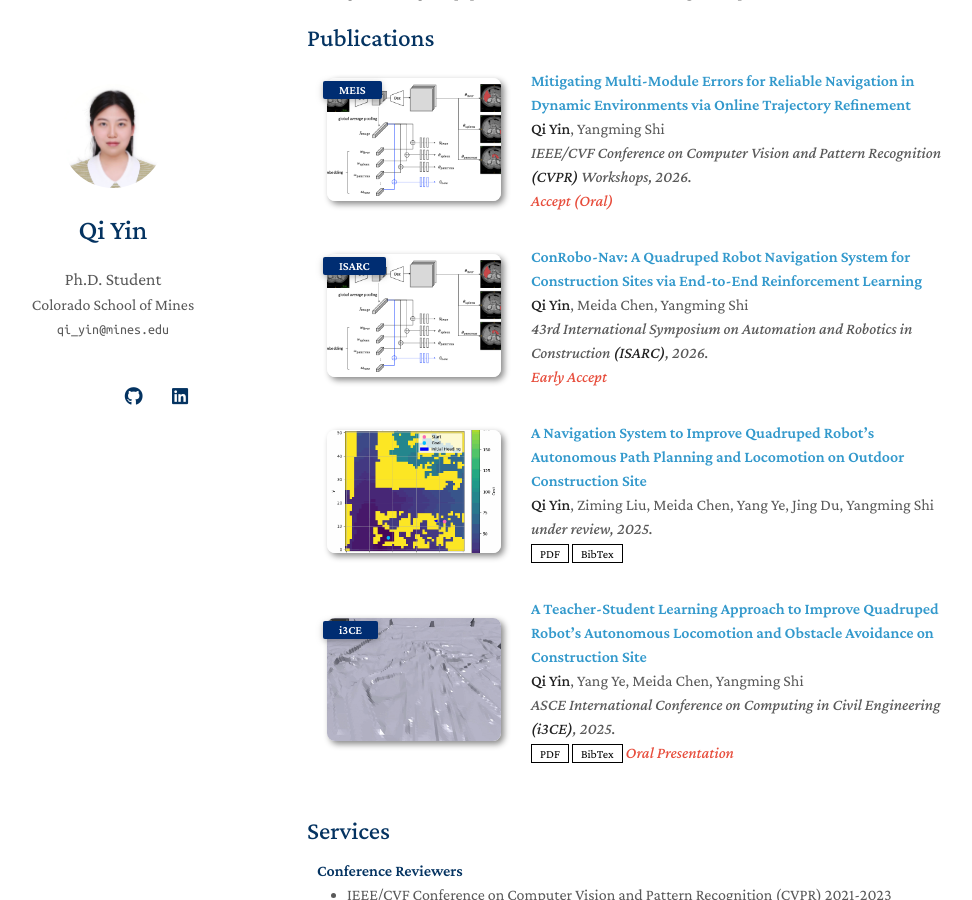
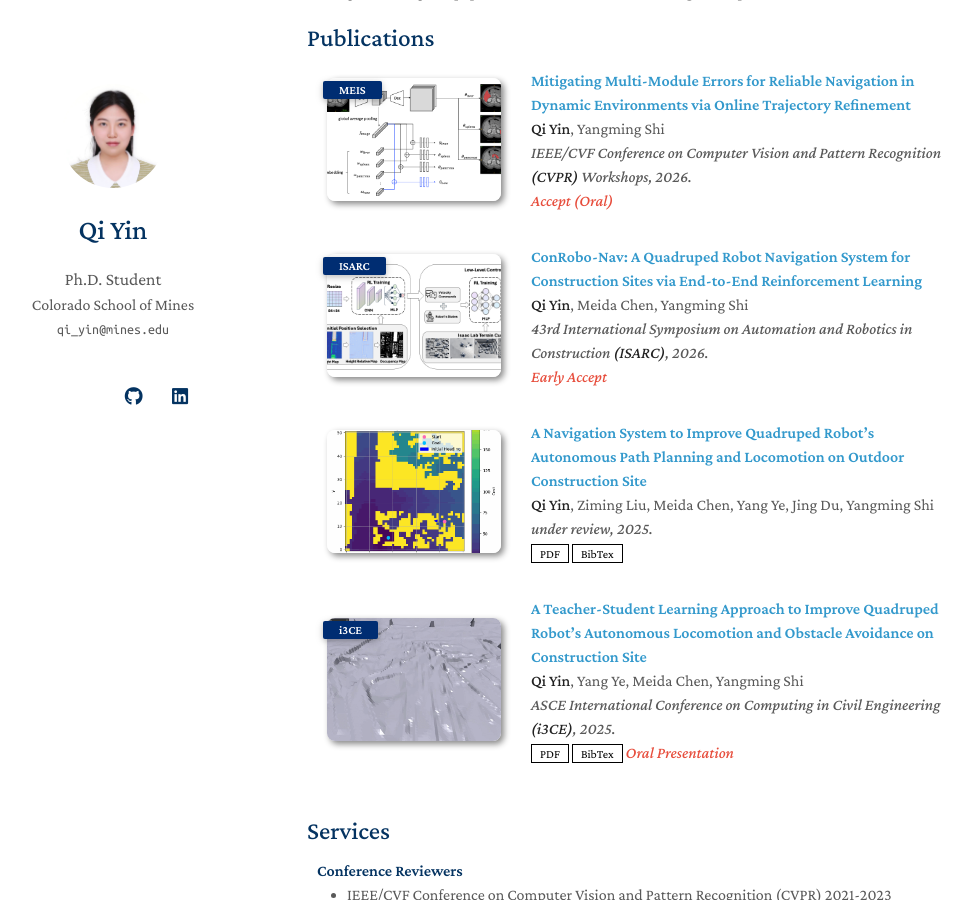
Before and after one commit to Qiii04/Qiyin.github.io, a Jekyll site: the page built from index.md, in a window 1280 px wide and 900 px high, scrolled down 422 px. Shown: the whole window, without its empty margins (163-1135 px from the left). Built offline with Jekyll 4.4.1, drawn with Linux system fonts in a browser that asks for light colours; a style sheet for code colours, icons or effects is not loaded; our own code applies the rules of GitHub Pages for plain Markdown files.

Commit message:
Update publications.yml

```diff
--- a/_data/publications.yml
+++ b/_data/publications.yml
@@ -16,7 +16,7 @@ main:
     pdf: #https://arxiv.org/pdf/2306.00988.pdf
     #code: https://github.com/MrGiovanni/ContinualLearning
     bibtex: #https://bib.yliu.me/MICCAI23.txt
-    image: ./assets/img/teaser_example_2.png
+    image: ./assets/img/isarc.png
     notes: Early Accept
 
   - title: A Navigation System to Improve Quadruped Robot’s Autonomous Path Planning and Locomotion on Outdoor Construction Site
```
